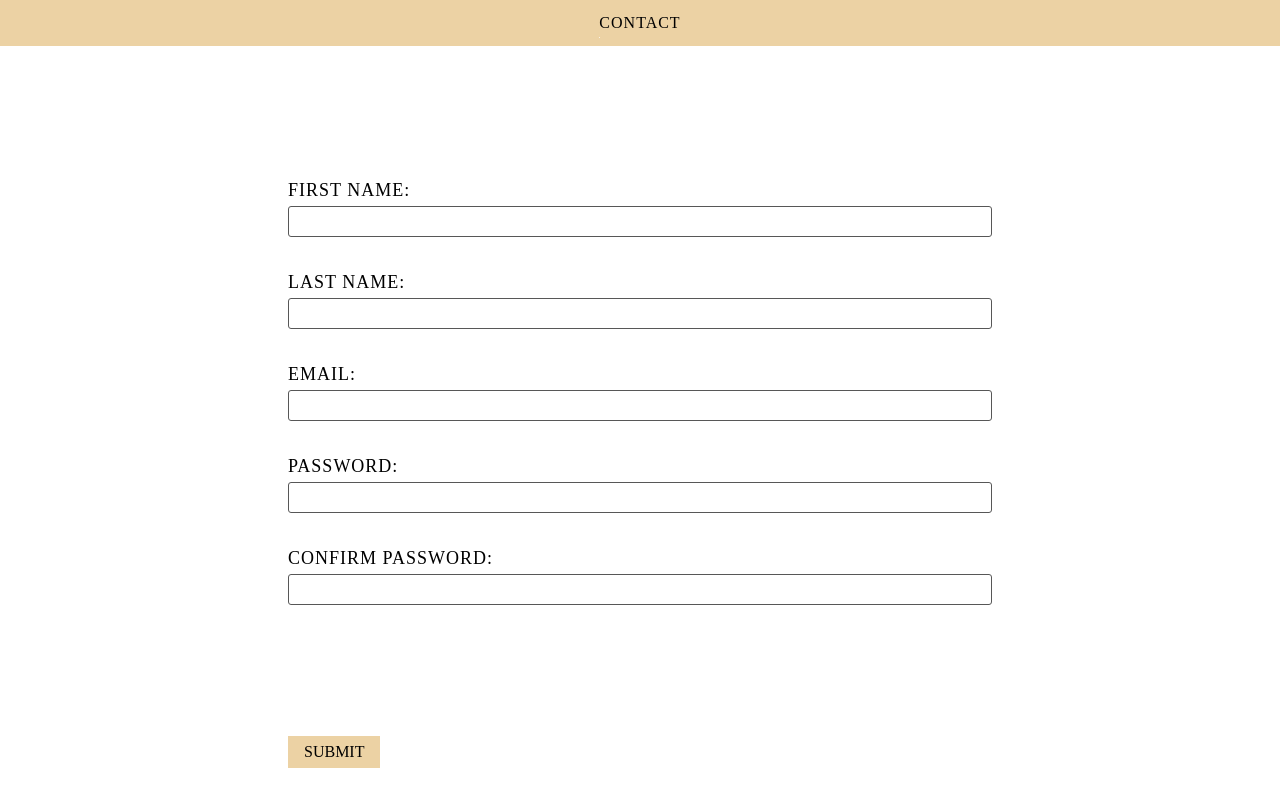
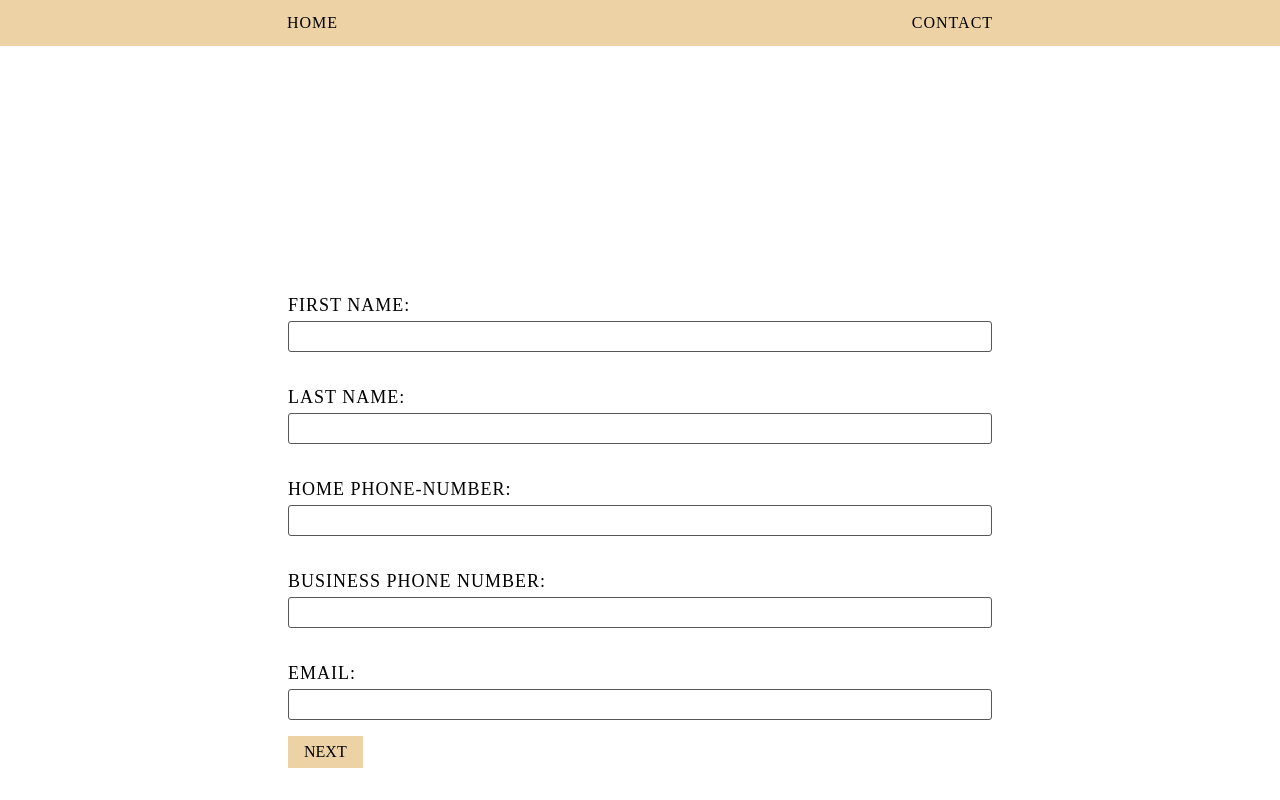
Before and after one commit to MackenzieWhitney1/TravelAgencyAssignment1, a plain HTML site: page pages/register.html in a window 1280 px wide. Drawn offline with Linux system fonts and the light colour scheme; a web font is replaced by a local one.

Commit message:
few changes

```diff
--- a/pages/register.html
+++ b/pages/register.html
@@ -15,18 +15,31 @@
   </head>
   <body>
     <nav>
-      <!-- <a href="/overview">Home</a> -->
+      <a href="/overview">Home</a>
       <a href="./contact.html">Contact</a>
     </nav>
     <form action="/register" method="post">
+      <fieldset>
         <label for="f-name">First Name:</label>
         <input type="f-name" id="f-name" name="f-name" />
         <div></div>
         <label for="l-name">Last Name:</label>
         <input type="l-name" id="l-name" name="l-name" />
         <div></div>
+        <label for="home-phone">Home phone-number:</label>
+        <input type="text" id="home-phone" name="home-phone" />
+        <div></div>
+        <label for="business-phone">Business Phone Number:</label>
+        <input type="text" id="business-phone" name="business-phone" />
+        <div></div>
         <label for="email">Email:</label>
         <input type="text" id="email" name="email" />
+        <div></div>
+        <button class="next--button">Next</button>
+      </fieldset>
+      <fieldset class="hidden">
+        <label for="user-id">User</label>
+        <input type="text" name="user-id" id="user-id" />
         <div></div>
         <label for="password">Password:</label>
         <input type="password" name="password" id="password" />
@@ -34,7 +47,32 @@
         <label for="confirm-password">Confirm Password:</label>
         <input type="password" name="confirm-password" id="confirm-password" />
         <div></div>
+        <button class="next--button">Next</button
+        ><button class="prev--button">Previous</button>
+      </fieldset>
+      <fieldset class="hidden">
+        <label for="country">Country:</label>
+        <input type="text" name="country" id="country" />
+        <div></div>
+        <label for="city">City:</label>
+        <input type="text" name="city" id="city" />
+        <div></div>
+        <label for="province">Province:</label>
+        <input type="text" name="province" id="province" />
+        <div></div>
+        <label for="postal-code">Postal Code:</label>
+        <input type="text" name="postal-code" id="postal-code" />
+        <div></div>
+        <button class="submit--button">Submit</button>
+        <button class="prev--button">Previous</button>
+      </fieldset>
     </form>
-    <button class="submit--button">Submit</button>
   </body>
 </html>
+
+<!--
+    Name
+    Address -> City, Province, Country, Postal Code
+    Home Phone/Business Phone
+    User ID
+ -->
--- a/script/register.js
+++ b/script/register.js
@@ -4,6 +4,9 @@ const inputs = document.querySelectorAll(`input`);
 const [...inputs1] = inputs;
 const submitButton = document.querySelector(`.submit--button`);
 const form = document.querySelector(`form`);
+const nextButton = document.querySelector(`.next--button`);
+const prevButton = document.querySelector(`.prev--button`);
+console.log(nextButton);
 
 form.addEventListener(`submit`, (e) => {
   e.preventDefault();
@@ -15,3 +18,8 @@ submitButton.addEventListener(`click`, (e) => {
   e.preventDefault();
   submit(e, inputs1);
 });
+
+nextButton.addEventListener(`click`, (e) => {
+  e.preventDefault();
+  submit(e, inputs1);
+});
--- a/styles/register.css
+++ b/styles/register.css
@@ -90,11 +90,12 @@ a:focus::after {
   transform: translateX(0);
 }
 
-form {
+fieldset {
   display: flex;
   flex-direction: column;
   padding: 2em;
   text-transform: uppercase;
+  border: none;
 }
 
 input,
@@ -113,7 +114,7 @@ textarea {
   height: 7rem;
 }
 
-form > div {
+fieldset > div {
   height: 16px;
   font-size: 12px;
   color: red;
@@ -127,7 +128,6 @@ button {
   padding: 4px 16px;
   background-color: #ecd2a4;
   margin-bottom: 2rem;
-  margin-left: 2rem;
 }
 
 button:hover {
@@ -146,20 +146,18 @@ textarea {
   font-size: 18px;
 }
 
+.hidden {
+  display: none;
+}
+
 @media (min-width: 768px) {
-  form {
+  fieldset {
     padding: 10rem;
-  }
-  button {
-    margin-left: 10rem;
   }
 }
 
 @media (min-width: 1024px) {
-  form {
+  fieldset {
     padding: 0 18rem;
   }
-  button {
-    margin-left: 18rem;
-  }
 }
```
Lines whose indentation alone changed are shown as unchanged.
